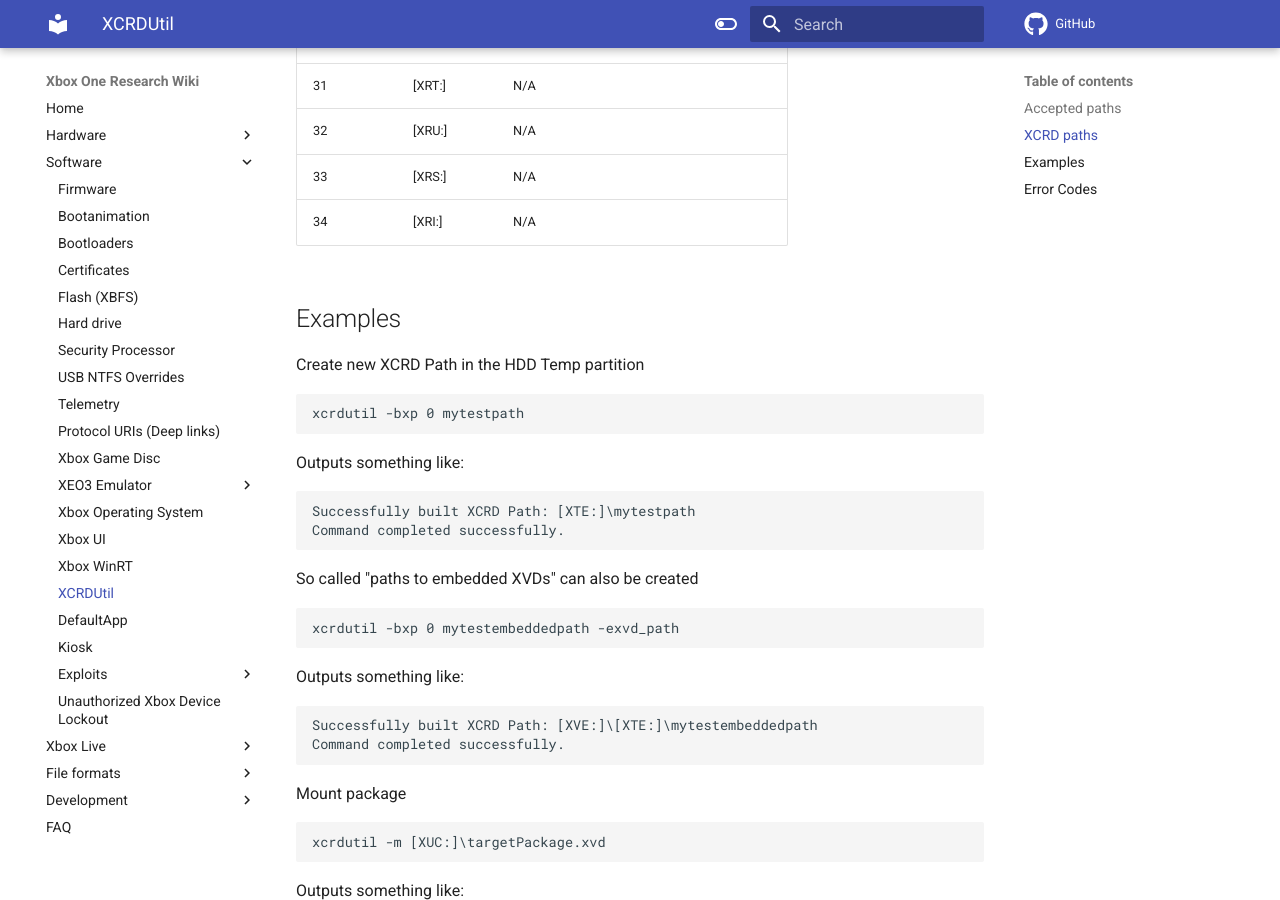
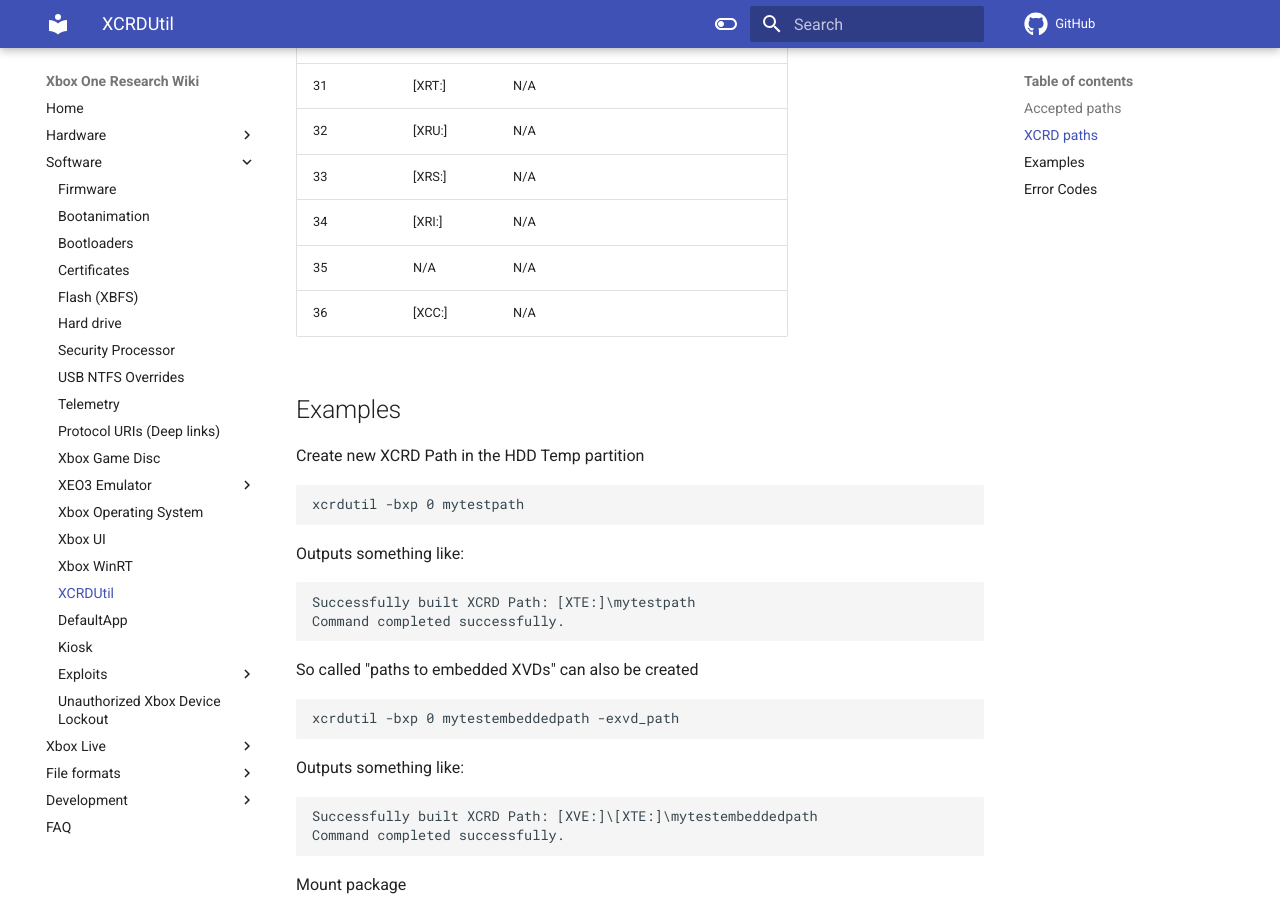
Before and after one commit to xboxoneresearch/wiki, an MkDocs documentation site: the page built from docs/xcrdutil.md, in a window 1280 px wide and 900 px high, scrolled down 2685 px. Built offline with MkDocs 1.6.1 and Material for MkDocs 9.7.7, drawn with Linux system fonts in a browser that asks for light colours; comment, search, counter and statistics services are not loaded.

Commit message:
Update xcrdutil.md
Add [XCC:]

```diff
--- a/docs/xcrdutil.md
+++ b/docs/xcrdutil.md
@@ -64,6 +64,8 @@
 |32      |[XRU:]     | N/A
 |33      |[XRS:]     | N/A
 |34      |[XRI:]     | N/A
+|35      |N/A        | N/A
+|36      |[XCC:]     | N/A
 
 ## Examples
 
```
